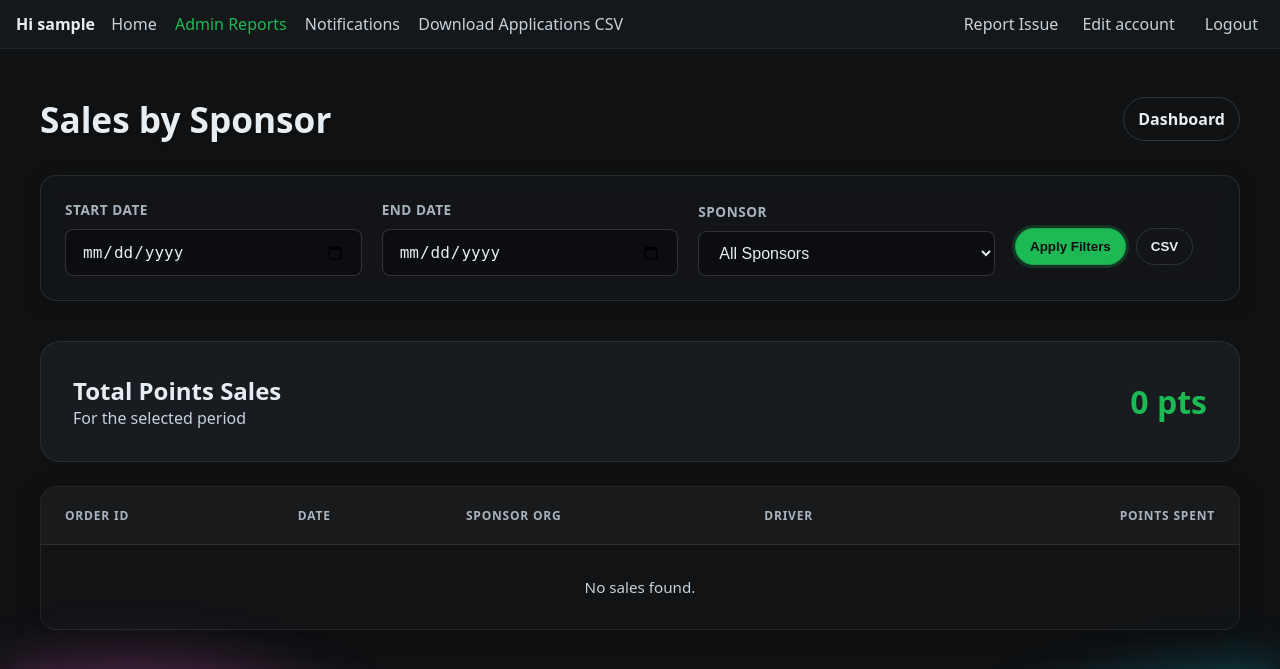
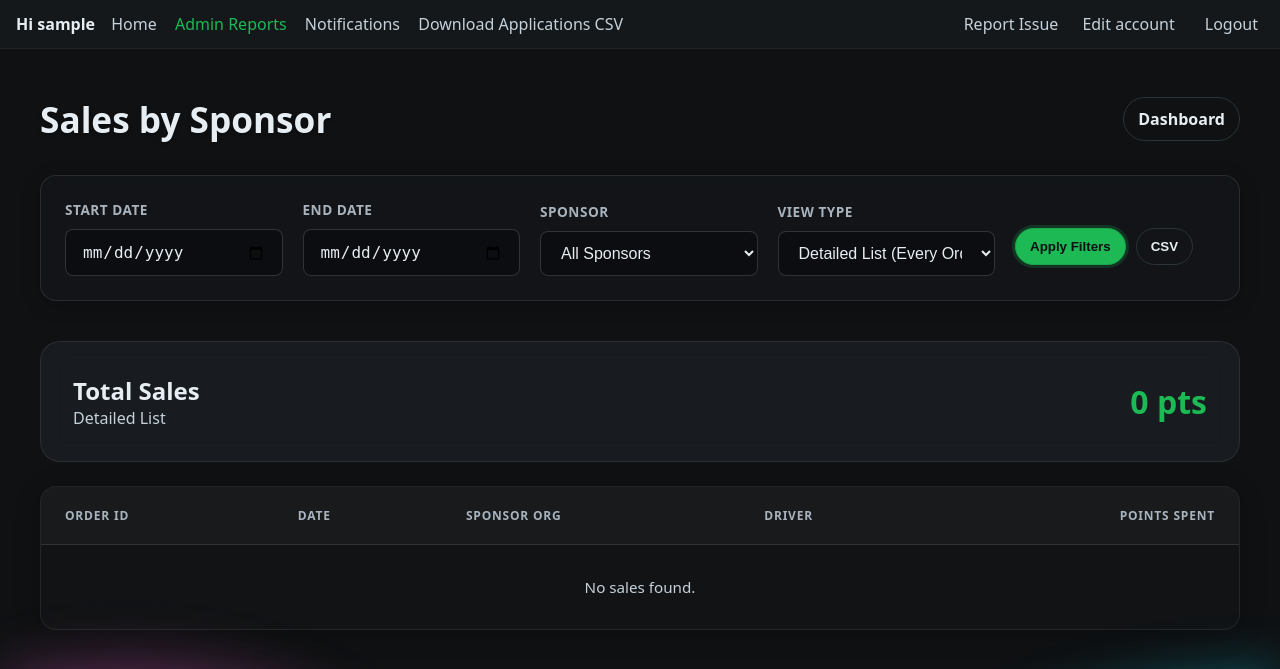
Before and after one commit to fgeravi/F25-Team19, a Django app: page /reports/admin/sales-by-sponsor/ in a window 1280 px wide. Shown: the top 669 px of the page. Run offline with Django 5.2, Linux system fonts and the light colour scheme; the visitor is signed in with stand-in values (Sample User, id 1); data comes from the database, SQL or seed files in the repository; data that the repository does not hold is empty.

Commit message:
Added detailed and summary views for admin sales reports. Restored login activity logging functionality so that it shows up in the report again, seems to have been broken since october

```diff
--- a/reports/forms.py
+++ b/reports/forms.py
@@ -39,8 +39,8 @@ class SponsorAuditFilterForm(DateRangeForm):
     CAT_CHOICES = [
         ('', 'All Categories'),
         ('profile', 'Profile Changes'),
-        ('application', 'Application Decisions'), # Added
-        ('point', 'Point Changes'),               # Added
+        ('application', 'Application Decisions'),
+        ('point', 'Point Changes'),
     ]
     category = forms.ChoiceField(
         choices=CAT_CHOICES,
@@ -49,10 +49,22 @@ class SponsorAuditFilterForm(DateRangeForm):
     )
 
 class AdminFilterForm(DateRangeForm):
+    VIEW_CHOICES = [
+        ('detailed', 'Detailed List (Every Order)'),
+        ('summary', 'Summary (Totals Only)'),
+    ]
+
     sponsor = forms.ModelChoiceField(
         queryset=SponsorProfile.objects.select_related('organization').all(),
         required=False,
         empty_label="All Sponsors",
+        widget=forms.Select(attrs={'class': 'form-select'})
+    )
+
+    view_type = forms.ChoiceField(
+        choices=VIEW_CHOICES,
+        initial='detailed',
+        required=False,
         widget=forms.Select(attrs={'class': 'form-select'})
     )
 
@@ -70,8 +82,8 @@ class AdminAuditFilterForm(DateRangeForm):
         ('login', 'Login Attempts'),
         ('password', 'Password Changes'),
         ('profile', 'Driver Profile Changes'),
-        ('application', 'Application Decisions'), # Added
-        ('point', 'Point Changes'),               # Added
+        ('application', 'Application Decisions'),
+        ('point', 'Point Changes'),
     ]
     sponsor = forms.ModelChoiceField(
         queryset=SponsorProfile.objects.all(),
--- a/reports/templates/reports/admin_sales_sponsor.html
+++ b/reports/templates/reports/admin_sales_sponsor.html
@@ -6,8 +6,10 @@
 <!-- Summary Card -->
 <div class="dashboard-card" style="margin-bottom: 24px; display: flex; align-items: center; justify-content: space-between;">
     <div>
-        <h3 style="border:none; margin:0; padding:0; color:var(--text);">Total Points Sales</h3>
-        <span style="color:var(--text-dim)">For the selected period</span>
+        <h3 style="border:none; margin:0; padding:0; color:var(--text);">Total Sales</h3>
+        <span style="color:var(--text-dim)">
+            {% if view_type == 'summary' %}Summary View{% else %}Detailed List{% endif %}
+        </span>
     </div>
     <div style="font-size: 2rem; font-weight: bold; color: var(--accent);">
         {{ total_sales }} pts
@@ -18,21 +20,35 @@
     <table class="report-table">
         <thead>
             <tr>
+                {% if view_type == 'summary' %}
+                    <!-- HEADER FOR SUMMARY -->
+                    <th>Sponsor Organization</th>
+                    <th style="text-align: right;">Total Points Spent</th>
+                {% else %}
+                    <!-- HEADER FOR DETAILED -->
                     <th>Order ID</th>
                     <th>Date</th>
                     <th>Sponsor Org</th>
                     <th>Driver</th>
                     <th style="text-align: right;">Points Spent</th>
+                {% endif %}
             </tr>
         </thead>
         <tbody>
             {% for row in report_data %}
             <tr>
+                {% if view_type == 'summary' %}
+                    <!-- ROW FOR SUMMARY -->
+                    <td style="font-weight: bold; font-size: 1.1em;">{{ row.sponsor }}</td>
+                    <td style="text-align: right; font-family: monospace;">{{ row.points }}</td>
+                {% else %}
+                    <!-- ROW FOR DETAILED -->
                     <td>#{{ row.order_id }}</td>
                     <td>{{ row.date|date:"Y-m-d H:i" }}</td>
                     <td>{{ row.sponsor }}</td>
                     <td>{{ row.driver }}</td>
                     <td style="text-align: right; font-weight: bold;">{{ row.points }}</td>
+                {% endif %}
             </tr>
             {% empty %}
             <tr>
--- a/reports/templates/reports/base_reports.html
+++ b/reports/templates/reports/base_reports.html
@@ -158,6 +158,22 @@
         gap: 16px;
         margin-top: 24px;
     }
+
+    @media print {
+        .home-aurora, body { background: white !important; color: black !important; }
+        .dashboard-card, .filter-panel, .table-responsive {
+            background: white !important;
+            border: 1px solid #ccc !important;
+            box-shadow: none !important;
+        }
+        .report-title, h3, th, td { color: black !important; text-shadow: none !important; }
+        .report-header a, .filter-panel, .btn-pill, .points-badge { display: none !important; } /* Hide buttons/forms */
+        .report-table th { background-color: #f0f0f0 !important; color: black !important; border-bottom: 2px solid #000 !important; }
+        .report-table td { border-bottom: 1px solid #ddd !important; }
+
+        /* Ensure the invoice table expands fully */
+        .reports-container { max-width: 100% !important; padding: 0 !important; }
+    }
 </style>
 
 <div class="home-aurora" style="min-height: 100vh; padding-bottom: 40px;">
--- a/reports/views.py
+++ b/reports/views.py
@@ -184,10 +184,17 @@ def sponsor_audit_log(request):
 @user_passes_test(is_admin)
 def admin_sales_by_sponsor(request):
     form = AdminFilterForm(request.GET)
+
+    start = datetime(2000, 1, 1).date()
+    end = timezone.now().date()
+    view_type = 'detailed'
+
     orders = Order.objects.exclude(status='CANCELLED').select_related('organization', 'driver')
 
     if form.is_valid():
         start, end = get_date_range(form.cleaned_data)
+        view_type = form.cleaned_data.get('view_type') or 'detailed'
+
         orders = orders.filter(created_at__date__range=(start, end))
 
         sponsor_profile = form.cleaned_data.get('sponsor')
@@ -197,26 +204,49 @@ def admin_sales_by_sponsor(request):
     report_data = []
     total_sales_points = 0
 
-    for order in orders:
-        points = sum(item.total_price_points for item in order.items.all())
-        report_data.append({
-            'order_id': order.id,
-            'date': order.created_at,
-            'sponsor': order.organization.name if order.organization else "N/A",
-            'driver': order.driver.username,
-            'points': points
-        })
-        total_sales_points += points
+    if view_type == 'summary':
+        summary_map = {}
+
+        for order in orders:
+            points = sum(item.total_price_points for item in order.items.all())
+            org_name = order.organization.name if order.organization else "No Org"
+
+            if org_name not in summary_map:
+                summary_map[org_name] = 0
+            summary_map[org_name] += points
+            total_sales_points += points
+        for org_name, total in summary_map.items():
+            report_data.append({
+                'sponsor': org_name,
+                'points': total
+            })
+
+    else:
+        for order in orders:
+            points = sum(item.total_price_points for item in order.items.all())
+            report_data.append({
+                'order_id': order.id,
+                'date': order.created_at,
+                'sponsor': order.organization.name if order.organization else "N/A",
+                'driver': order.driver.username,
+                'points': points
+            })
+            total_sales_points += points
 
     if 'download_csv' in request.GET:
-        headers = ['Order ID', 'Date', 'Sponsor Org', 'Driver', 'Points Spent']
-        rows = [[d['order_id'], d['date'], d['sponsor'], d['driver'], d['points']] for d in report_data]
-        return export_csv("sales_by_sponsor", headers, rows)
+        if view_type == 'summary':
+            headers = ['Sponsor Organization', 'Total Points Spent']
+            rows = [[d['sponsor'], d['points']] for d in report_data]
+        else:
+            headers = ['Order ID', 'Date', 'Sponsor Org', 'Driver', 'Points Spent']
+            rows = [[d['order_id'], d['date'], d['sponsor'], d['driver'], d['points']] for d in report_data]
+        return export_csv(f"sales_sponsor_{view_type}", headers, rows)
 
     return render(request, 'reports/admin_sales_sponsor.html', {
         'form': form,
         'report_data': report_data,
-        'total_sales': total_sales_points
+        'total_sales': total_sales_points,
+        'view_type': view_type
     })
 
 @login_required
@@ -225,8 +255,11 @@ def admin_sales_by_driver(request):
     form = AdminSalesDriverForm(request.GET)
     orders = Order.objects.exclude(status='CANCELLED').select_related('driver', 'organization')
 
+    view_type = 'detailed'
+
     if form.is_valid():
         start, end = get_date_range(form.cleaned_data)
+        view_type = form.cleaned_data.get('view_type') or 'detailed'
         orders = orders.filter(created_at__date__range=(start, end))
 
         if form.cleaned_data.get('sponsor'):
@@ -235,22 +268,48 @@ def admin_sales_by_driver(request):
             orders = orders.filter(driver=form.cleaned_data['driver'])
 
     report_data = []
-    for order in orders:
-        points = sum(item.total_price_points for item in order.items.all())
-        report_data.append({
-            'driver': order.driver.username,
-            'sponsor': order.organization.name if order.organization else "N/A",
-            'date': order.created_at,
-            'item_count': order.items.count(),
-            'points': points
-        })
+
+    if view_type == 'summary':
+        summary_map = {}
+        for order in orders:
+            points = sum(item.total_price_points for item in order.items.all())
+            d_name = order.driver.username
+
+            if d_name not in summary_map:
+                summary_map[d_name] = {'points': 0, 'sponsor': order.organization.name}
+            summary_map[d_name]['points'] += points
+
+        for driver, data in summary_map.items():
+            report_data.append({
+                'driver': driver,
+                'sponsor': data['sponsor'],
+                'points': data['points']
+            })
+    else:
+        for order in orders:
+            points = sum(item.total_price_points for item in order.items.all())
+            report_data.append({
+                'driver': order.driver.username,
+                'sponsor': order.organization.name if order.organization else "N/A",
+                'date': order.created_at,
+                'item_count': order.items.count(),
+                'points': points
+            })
 
     if 'download_csv' in request.GET:
-        headers = ['Driver', 'Sponsor', 'Date', 'Items', 'Points']
-        rows = [[d['driver'], d['sponsor'], d['date'], d['item_count'], d['points']] for d in report_data]
-        return export_csv("sales_by_driver", headers, rows)
+        if view_type == 'summary':
+            headers = ['Driver', 'Sponsor', 'Total Points']
+            rows = [[d['driver'], d['sponsor'], d['points']] for d in report_data]
+        else:
+            headers = ['Driver', 'Sponsor', 'Date', 'Items', 'Points']
+            rows = [[d['driver'], d['sponsor'], d['date'], d['item_count'], d['points']] for d in report_data]
+        return export_csv(f"sales_driver_{view_type}", headers, rows)
 
-    return render(request, 'reports/admin_sales_driver.html', {'form': form, 'report_data': report_data})
+    return render(request, 'reports/admin_sales_driver.html', {
+        'form': form,
+        'report_data': report_data,
+        'view_type': view_type
+    })
 
 @login_required
 @user_passes_test(is_admin)
@@ -273,35 +332,46 @@ def admin_invoice(request):
                 created_at__date__range=(start, end)
             ).exclude(status='CANCELLED')
 
-            driver_summaries = {}
+            driver_map = {}
             total_points = 0
 
             for order in org_orders:
                 p_cost = sum(item.total_price_points for item in order.items.all())
                 d_name = order.driver.username
 
-                if d_name not in driver_summaries:
-                    driver_summaries[d_name] = 0
-                driver_summaries[d_name] += p_cost
+                if d_name not in driver_map:
+                    driver_map[d_name] = 0
+                driver_map[d_name] += p_cost
                 total_points += p_cost
 
-            total_fee = float(total_points) * float(org.point_value_usd)
+
+            rate = org.point_value_usd
+            driver_rows = []
+
+            for d_name, pts in driver_map.items():
+                fee = pts * rate
+                driver_rows.append({
+                    'name': d_name,
+                    'points': pts,
+                    'fee': f"{fee:.2f}"
+                })
+
+            total_fee = total_points * rate
 
             invoice_data.append({
                 'org_name': org.name,
-                'drivers': driver_summaries,
+                'drivers': driver_rows,
                 'total_points': total_points,
-                'total_fee': round(total_fee, 2),
+                'total_fee': f"{total_fee:.2f}",
                 'point_rate': org.point_value_usd
             })
 
     if 'download_csv' in request.GET:
-        headers = ['Organization', 'Driver', 'Points Spent', 'Rate (USD)', 'Fee (USD)']
+        headers = ['Organization', 'Driver', 'Points Spent', 'Rate', 'Fee (USD)']
         rows = []
         for inv in invoice_data:
-            for driver, pts in inv['drivers'].items():
-                fee = float(pts) * float(inv['point_rate'])
-                rows.append([inv['org_name'], driver, pts, inv['point_rate'], round(fee, 2)])
+            for d in inv['drivers']:
+                rows.append([inv['org_name'], d['name'], d['points'], inv['point_rate'], d['fee']])
             rows.append([inv['org_name'], 'TOTAL', inv['total_points'], inv['point_rate'], inv['total_fee']])
             rows.append([])
         return export_csv("invoices", headers, rows)
```
Also changed, not shown: audit/models.py (+34 -0 lines), reports/templates/reports/admin_invoice.html (+5 -4 lines), reports/templates/reports/admin_sales_driver.html (+12 -0 lines). Lines whose indentation alone changed are shown as unchanged.
